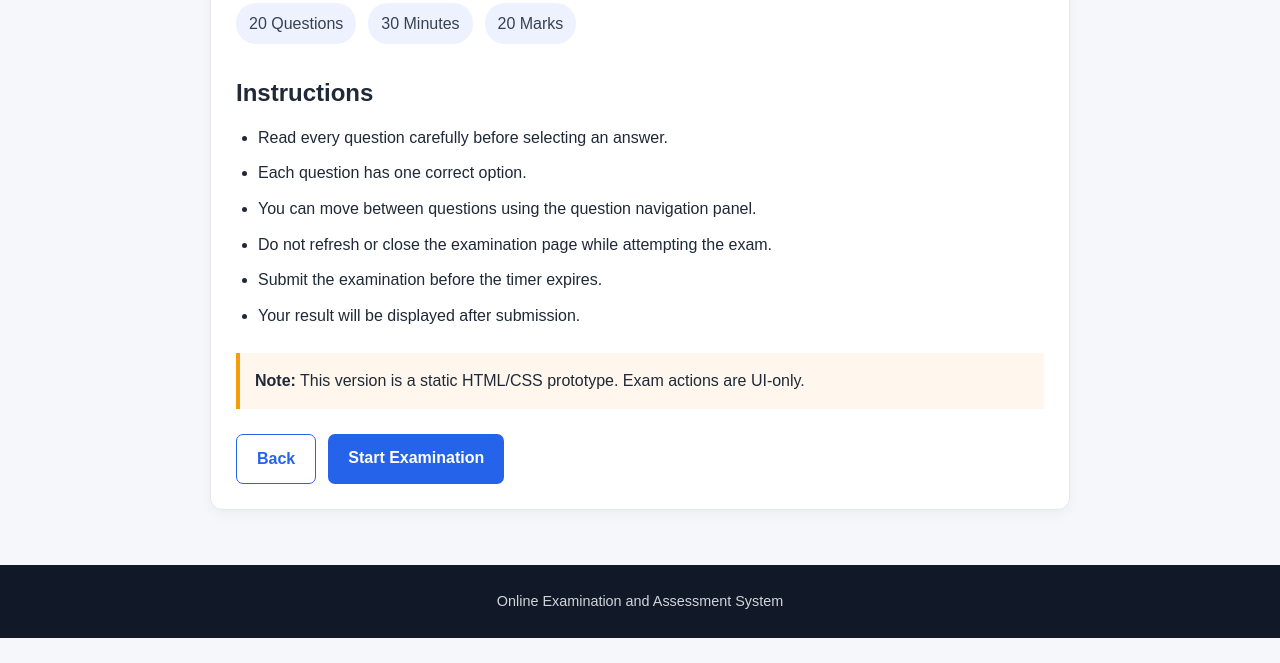
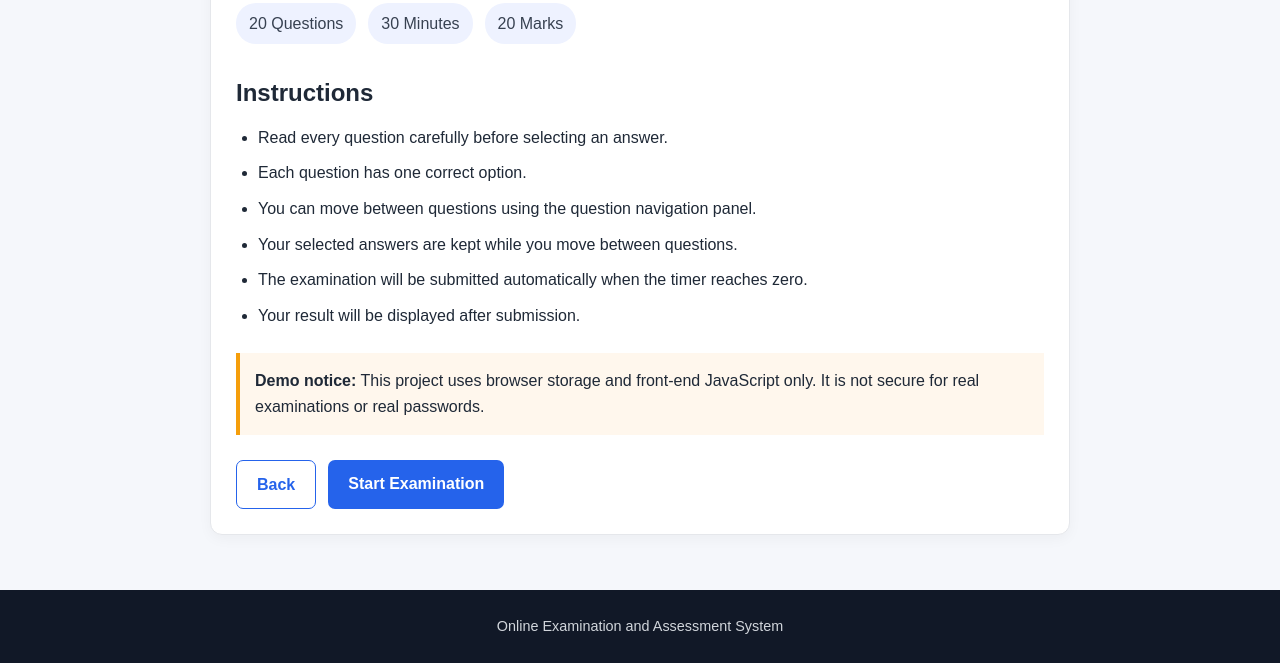
Before and after one commit to ashish-985/Online-Examination-Assessment-System, a plain HTML site: page instructions.html in a window 1280 px wide. Shown: the part 248-911 px from the top of the page. Before the commit the page ends 886 px from the top, so only its background shows below. Drawn offline with Linux system fonts and the light colour scheme.

Commit message:
Connect beginner-friendly JavaScript to existing pages

```diff
--- a/instructions.html
+++ b/instructions.html
@@ -18,11 +18,11 @@
 <li>Read every question carefully before selecting an answer.</li>
 <li>Each question has one correct option.</li>
 <li>You can move between questions using the question navigation panel.</li>
-<li>Do not refresh or close the examination page while attempting the exam.</li>
-<li>Submit the examination before the timer expires.</li>
+<li>Your selected answers are kept while you move between questions.</li>
+<li>The examination will be submitted automatically when the timer reaches zero.</li>
 <li>Your result will be displayed after submission.</li>
 </ul>
-<div class="notice"><strong>Note:</strong> This version is a static HTML/CSS prototype. Exam actions are UI-only.</div>
+<div class="notice"><strong>Demo notice:</strong> This project uses browser storage and front-end JavaScript only. It is not secure for real examinations or real passwords.</div>
 <div class="action-row"><a href="index.html" class="btn secondary">Back</a><a href="examination.html" class="btn">Start Examination</a></div>
 </section>
 </main>
```
